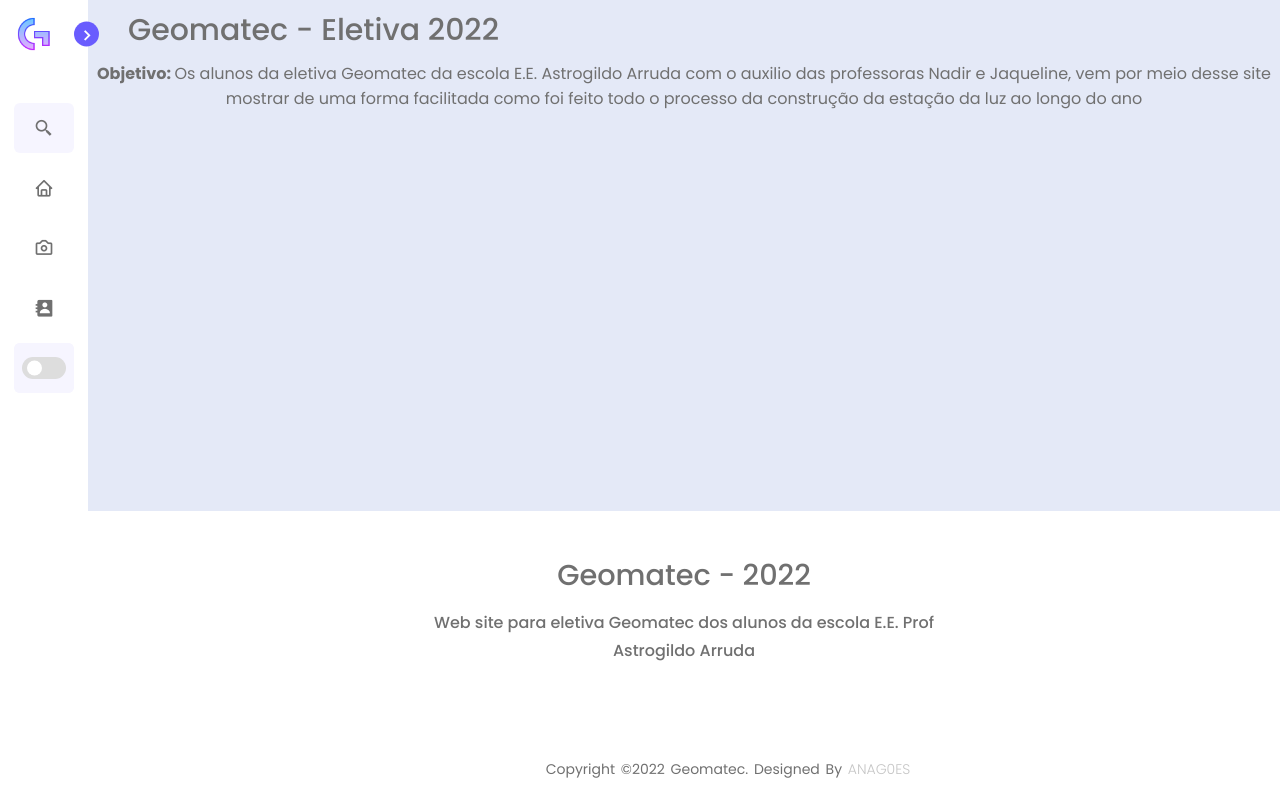
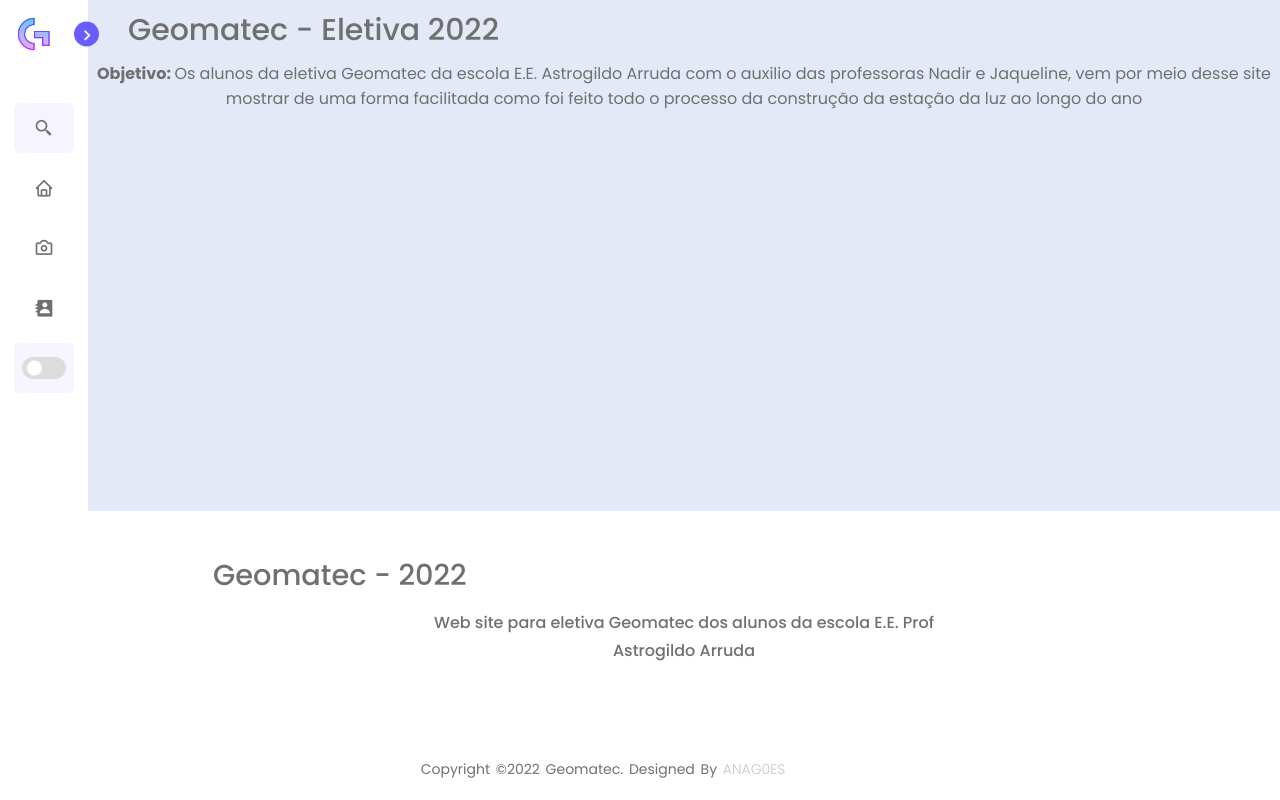
Before and after one commit to Anag0es/Geomatec, a PHP site: page / in a window 1280 px wide; the page is wider, and only the part inside the window is pictured. Run offline with PHP 8.4, Linux system fonts and the light colour scheme.

Commit message:
Config: footer 🌯🌯🌯

```diff
--- a/footer.css
+++ b/footer.css
@@ -45,6 +45,8 @@ footer{
 }
 
 .footer-content h3{
+    position: relative;
+    width: calc(100% - 250px);
     font-size: 1.8rem;
     font-weight: 500;
     text-transform: capitalize;
@@ -52,6 +54,7 @@ footer{
 }
 
 .footer-content p{
+    width: calc(100% - 250px);
     max-width: 500px;
     font-weight: 500;
     margin: 10px auto;
@@ -97,6 +100,7 @@ footer{
     font-size: 14px;
     word-spacing: 2px;
     text-transform: capitalize;
+    width: calc(100% - 250px);
 }
 
 .footer-bottom span{
@@ -104,6 +108,7 @@ footer{
     opacity: .4;
     font-weight: 200;
     color: var(--text-color);
+    width: calc(100% - 250px);
 }
 
 .sidebar.close ~ footer{
--- a/index.html
+++ b/index.html
@@ -70,6 +70,7 @@
         </div>
     </nav>
 
+    <!-- === PRINCIPAL THINGS === -->
     <section class="home">
         <div class="div1">
         <div class="text">Geomatec - Eletiva 2022</div>
```
